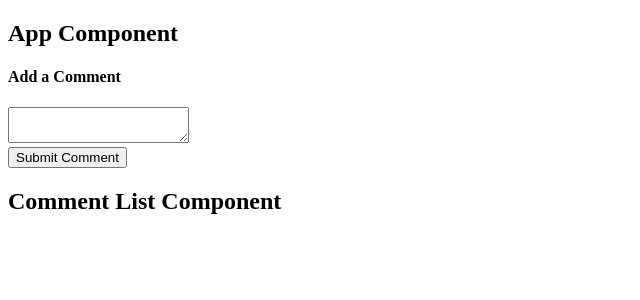
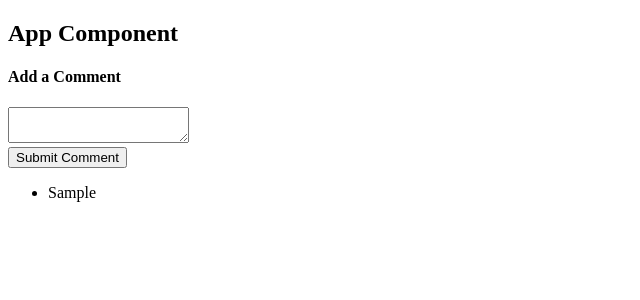
Before and after one commit to rayGreycloud/testing-react, a React (Create React App) app: page / in a window 1280 px wide. Both pictures are taken after typing "Sample" into the empty fields and a click on the button "Submit Comment". Shown: the top 300 px of the page, without its empty margins (0-640 px from the left). Built offline with nearby package versions, Linux system fonts and the light colour scheme.

Commit message:
Refactor as class component that renders comment list from state comments array

```diff
--- a/src/components/CommentList.js
+++ b/src/components/CommentList.js
@@ -1,9 +1,27 @@
-import React from 'react';
+import React, { Component } from 'react';
+import { connect } from 'react-redux';
+import PropTypes from 'prop-types';
 
-export default () => {
-  return (
-    <div>
-      <h2>Comment List Component</h2>
-    </div>
-  );
+class CommentList extends Component {
+  renderComments() {
+    return this.props.comments.map(comment => <li key={comment}>{comment}</li>);
+  }
+
+  render() {
+    return (
+      <div>
+        <ul>{this.renderComments()}</ul>
+      </div>
+    );
+  }
+}
+
+CommentList.propTypes = {
+  comments: PropTypes.array.isRequired
 };
+
+const mapStateToProps = state => ({
+  comments: state.comments
+});
+
+export default connect(mapStateToProps)(CommentList);
```
